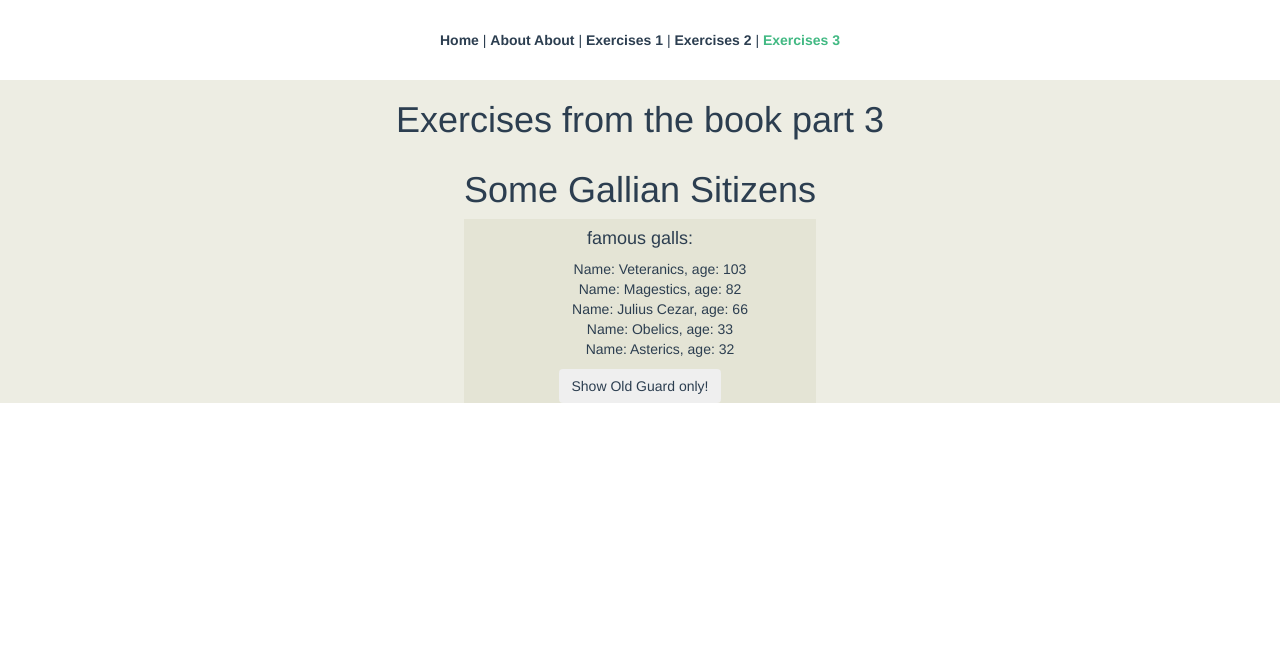
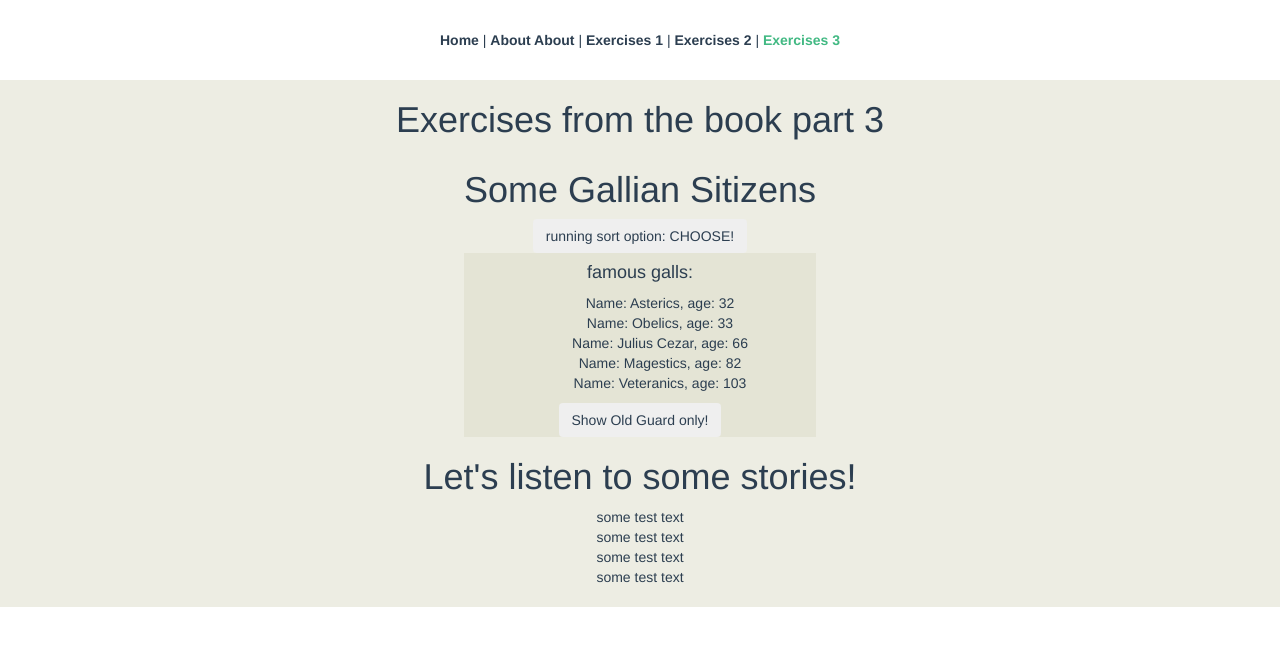
Before and after one commit to ShmidtAlex/Greatness-of-Vue-book, a Vue app: page /exercises_3 in a window 1280 px wide. Shown: the top 646 px of the page. Built offline with nearby package versions, Linux system fonts and the light colour scheme.

Commit message:
working configuration of story part

```diff
--- a/src/components/Galls.vue
+++ b/src/components/Galls.vue
@@ -4,25 +4,26 @@
    <ul class="gallsList">
      <li class="eachGall" v-for="(gall, index) in galls">Name: {{gall.name}}, age: {{gall.age}}</li>
    </ul>
-   <button class="btn" @click="showOldGalls"> Show Old Guard only! </button>
-   <div class="listContainer" v-if="isOldShown">
+   <button class="btn" @click="sortByAge"> Show Old Guard only! </button>
+   <div v-if="isOldShown" class="listContainer" >
      <h4>old galls:</h4>
      <ul class="oldGallsList">
        <li class="eachGall" v-for="(gall, index) in galls"> {{ gall | oldGuy }} </li>
      </ul>
    </div>
-
   </div>
 </template>
 
 <script>
   import Vue from 'vue';
+
   Vue.filter('oldGuy', function(gall){
     if (gall.age > 65)
     return `Name: ${gall.name}, age: ${gall.age}`;
   })
   export default {
     name: 'Galls',
+    props: ['order'],
     data: function(){
       return {
           galls: [
@@ -42,23 +43,39 @@
               name: "Veteranics", age: 103
             },
           ],
-          isOldShown: false
+          isOldShown: false,
       }
     },
     mounted() {
-      this.sortByAge();
+      // this.sortByAge();
+    },
+    computed: {
+      runningOrder: function() {
+        return this.order;
+      }
     },
     methods: {
       sortByAge:function() {
+        this.showOldGalls();
+        if (this.runningOrder === "ascending") {
+          this.galls.sort(function(a, b) {
+            return -b.age + a.age;
+          });
+        } else if (this.runningOrder === "descending") {
           this.galls.sort(function(a, b) {
             return b.age - a.age;
           });
+        } else {
+          this.message = "you should choose sort options";
+        }
+
       },
       showOldGalls: function() {
         this.isOldShown = true;
       }
     }
   };
+
 </script>
 <style>
   ul {
--- a/src/components/GallsFilter.vue
+++ b/src/components/GallsFilter.vue
@@ -1,11 +1,11 @@
 <template>
   <div class="GallsList">
     <h1>Some Gallian Sitizens</h1>
-    <Galls />
+    <button @click="changeSortOptions" class="btn">running sort option: {{option}}</button>
+    <Galls :order="option" />
   </div>
 </template>
 <script>
-  import Vue from "vue";
   import   Galls  from './Galls';
   export default {
     name: 'GallsFilter',
@@ -14,7 +14,28 @@
     },
     data: function() {
       return {
+        sortOptions: null,
+      }
+    },
+    computed: {
+      option: function() {
+        if (this.sortOptions !== null) {
+          return this.sortOptions;
+        } else {
+          return "CHOOSE!"
+        }
 
+      }
+    },
+    methods: {
+      changeSortOptions: function() {
+        switch(this.sortOptions) {
+          case null: this.sortOptions = "descending";
+              break;
+          case "descending": this.sortOptions = "ascending";
+              break;
+          default: this.sortOptions = null;
+        }
       }
     }
 
--- /dev/null
+++ b/src/components/StoriesInComp.vue
@@ -0,0 +1,46 @@
+<template>
+  <div class="storyTailes">
+    <h1>Let's listen to some stories!</h1>
+    <ul class="list-group">
+      <story v-for="(story, index) in stories" :key="index" :story="story"></story>
+    </ul>
+  </div>
+</template>
+<script>
+  // import Vue from 'vue';
+  import story from "./story";
+  export default {
+    name: 'StoriesInComp',
+    components: {
+      story
+    },
+    data: function(){
+      return {
+        stories: [
+          {
+            plot: 'My horse is incredible',
+            writer: 'Mr. Wibble'
+          },
+          {
+            plot: 'Narwhals created barbecue',
+            writer: 'Mr. Wibble'
+          },
+          {
+            plot: "Dark side of Power is stronger",
+            writer: "Dart Weider"
+          },
+          {
+            plot: "It's not so simple, enter to Mordor",
+            writer: "Boromir"
+          }
+        ]
+      }
+    },
+    computed: {
+
+    },
+    methods: {
+
+    }
+  }
+</script>
--- /dev/null
+++ b/src/components/story.vue
@@ -0,0 +1,13 @@
+<template>
+  <div class="someClass">{{story}}</div>
+</template>
+<script>
+  export default {
+    name: 'story',
+    data: function() {
+      return {
+        story: 'some test text'
+      }
+    }
+  }
+</script>
--- a/src/views/Exercises_3.vue
+++ b/src/views/Exercises_3.vue
@@ -2,18 +2,19 @@
   <div class="about">
     <h1>Exercises from the book part 3</h1>
     <GallsFilter/>
+    <StoriesInComp/>
   </div>
 </template>
 
 <script>
 // @ is an alias to /src
 import GallsFilter from "@/components/GallsFilter.vue";
-// import Galls from '../Galls';
-
+import StoriesInComp from "@/components/StoriesInComp.vue";
 export default {
   name: "exercises_3",
   components: {
     GallsFilter,
+    StoriesInComp,
   }
 };
 </script>
```
Also changed, not shown: Galls.js (deleted, +0 -8 lines).
